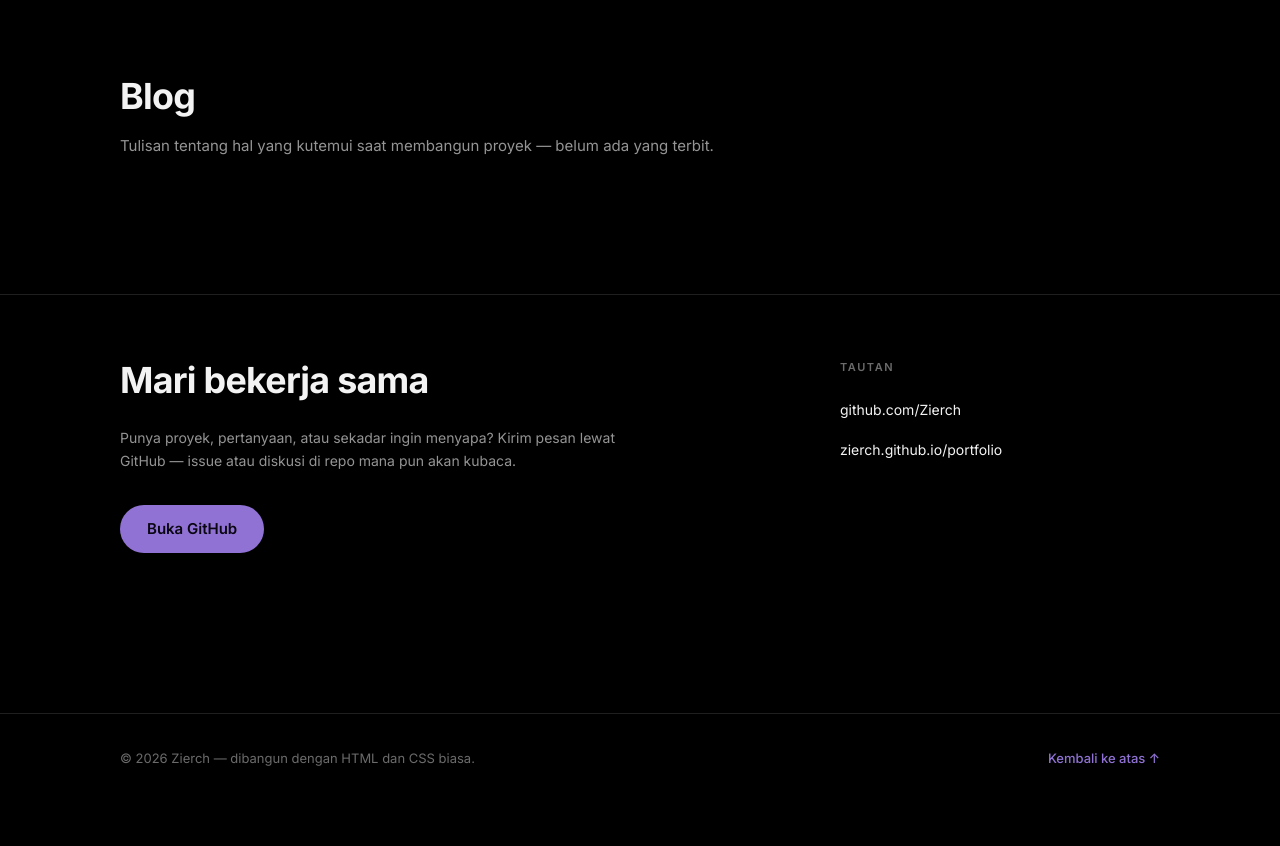
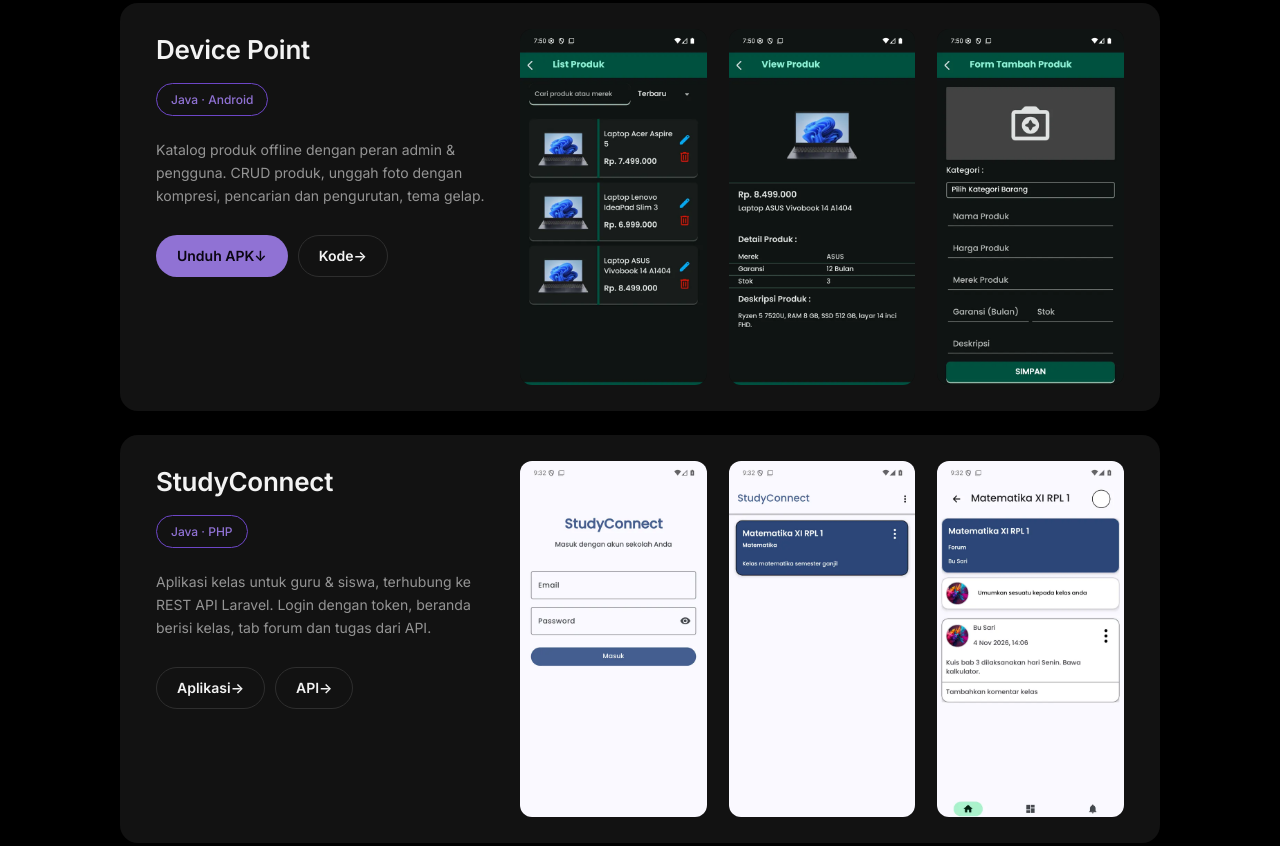
Before and after one commit to Zierch/portfolio, a plain HTML site: page index.html in a window 1280 px wide. Shown: the part 2005-2851 px from the top of the page. Before the commit the page ends 2813 px from the top, so only its background shows below. Drawn offline with Linux system fonts and the light colour scheme.

Commit message:
feat: restore the three original projects
Brings back Device Point and StudyConnect cards, their screenshots, and the
matching project buttons. The showcase is expense_tracker, device-point and
StudyConnect again.

```diff
--- a/index.html
+++ b/index.html
@@ -113,7 +113,7 @@
   <!-- ================= PROJECTS ================= -->
   <section id="projects" class="section wrap" aria-labelledby="projects-judul">
     <h2 id="projects-judul">Projects</h2>
-    <p class="section-sub">Proyek yang kukerjakan sendiri — aplikasi yang benar-benar kupakai tiap hari.</p>
+    <p class="section-sub">Proyek yang sudah selesai — aplikasi Android dan REST API.</p>
 
     <article class="card project">
       <div class="project-info">
@@ -131,6 +131,40 @@
         <img src="assets/expense-statistics.webp" width="540" height="1134" loading="lazy" alt="Halaman statistik: grafik pengeluaran per kategori.">
         <img src="assets/expense-add.webp" width="540" height="1134" loading="lazy" alt="Formulir tambah transaksi yang sudah terisi nominal dan kategori.">
         <img class="shot-gif" src="assets/expense-demo.gif" width="460" height="966" loading="lazy" alt="Animasi singkat: mengisi formulir transaksi lalu menyimpannya.">
+      </div>
+    </article>
+
+    <article class="card project">
+      <div class="project-info">
+        <h3>Device Point</h3>
+        <p class="tag">Java · Android</p>
+        <p class="desc">Katalog produk offline dengan peran admin &amp; pengguna. CRUD produk, unggah foto dengan kompresi, pencarian dan pengurutan, tema gelap.</p>
+        <div class="project-actions">
+          <a class="btn btn-primary btn-sm" href="https://github.com/Zierch/device-point/releases/latest">Unduh APK <span aria-hidden="true">↓</span></a>
+          <a class="btn btn-ghost btn-sm" href="https://github.com/Zierch/device-point">Kode <span aria-hidden="true">→</span></a>
+        </div>
+      </div>
+      <div class="shots" role="group" aria-label="Tangkapan layar Device Point">
+        <img src="assets/device-list.webp" width="540" height="1200" loading="lazy" alt="Daftar produk Device Point: kartu produk dengan foto, harga, dan stok.">
+        <img src="assets/device-detail.webp" width="540" height="1200" loading="lazy" alt="Halaman detail produk dengan spesifikasi, garansi, dan tombol hubungi penjual.">
+        <img src="assets/device-admin.webp" width="540" height="1200" loading="lazy" alt="Formulir admin untuk menambah produk baru.">
+      </div>
+    </article>
+
+    <article class="card project">
+      <div class="project-info">
+        <h3>StudyConnect</h3>
+        <p class="tag">Java · PHP</p>
+        <p class="desc">Aplikasi kelas untuk guru &amp; siswa, terhubung ke REST API Laravel. Login dengan token, beranda berisi kelas, tab forum dan tugas dari API.</p>
+        <div class="project-actions">
+          <a class="btn btn-ghost btn-sm" href="https://github.com/Zierch/StudyConnect">Aplikasi <span aria-hidden="true">→</span></a>
+          <a class="btn btn-ghost btn-sm" href="https://github.com/Zierch/StudyConnect-API">API <span aria-hidden="true">→</span></a>
+        </div>
+      </div>
+      <div class="shots" role="group" aria-label="Tangkapan layar StudyConnect">
+        <img src="assets/study-login.webp" width="540" height="1200" loading="lazy" alt="Layar login StudyConnect dengan kolom email dan password.">
+        <img src="assets/study-beranda.webp" width="540" height="1200" loading="lazy" alt="Beranda StudyConnect menampilkan daftar kelas milik pengguna.">
+        <img src="assets/study-forum.webp" width="540" height="1200" loading="lazy" alt="Tab Forum di dalam kelas, menampilkan pengumuman dari guru.">
       </div>
     </article>
   </section>
```
Also changed, not shown: assets/device-admin.webp (added), assets/device-detail.webp (added), assets/device-list.webp (added), assets/study-beranda.webp (added), assets/study-forum.webp (added), assets/study-login.webp (added).
